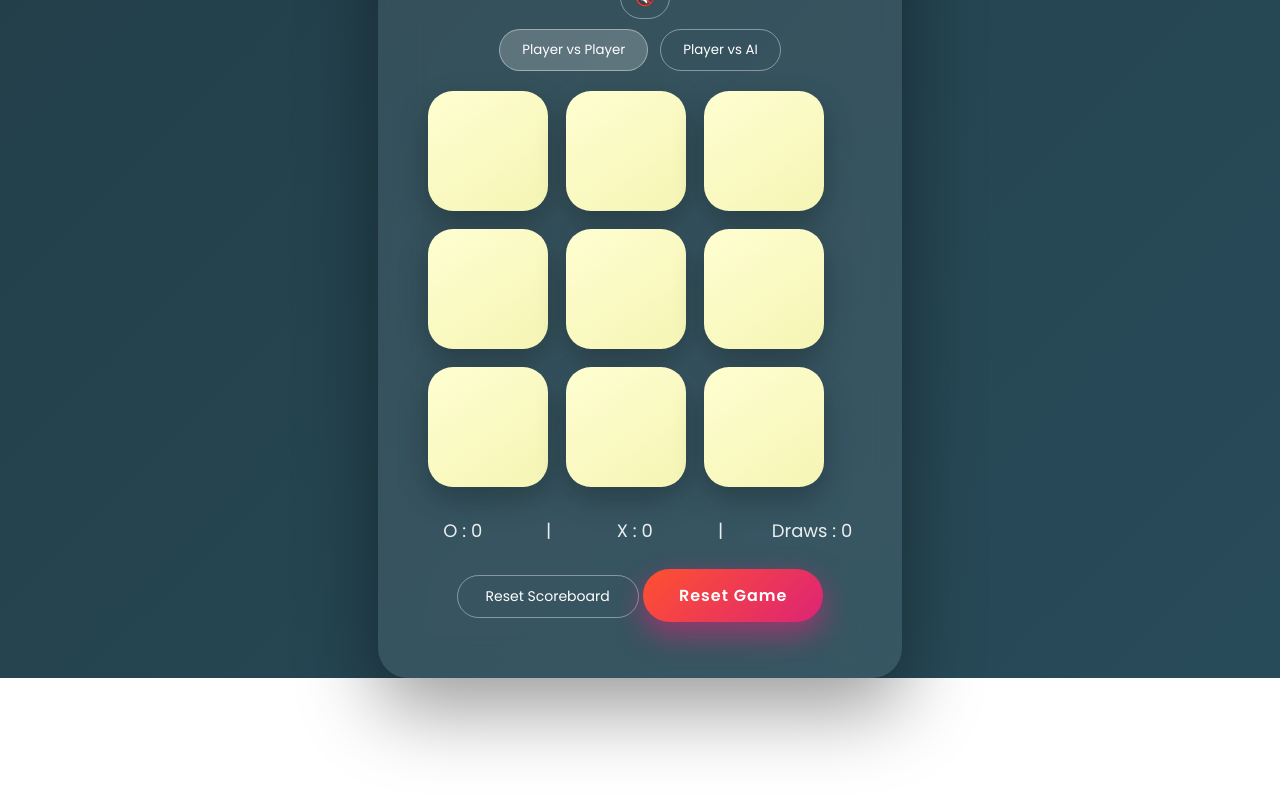
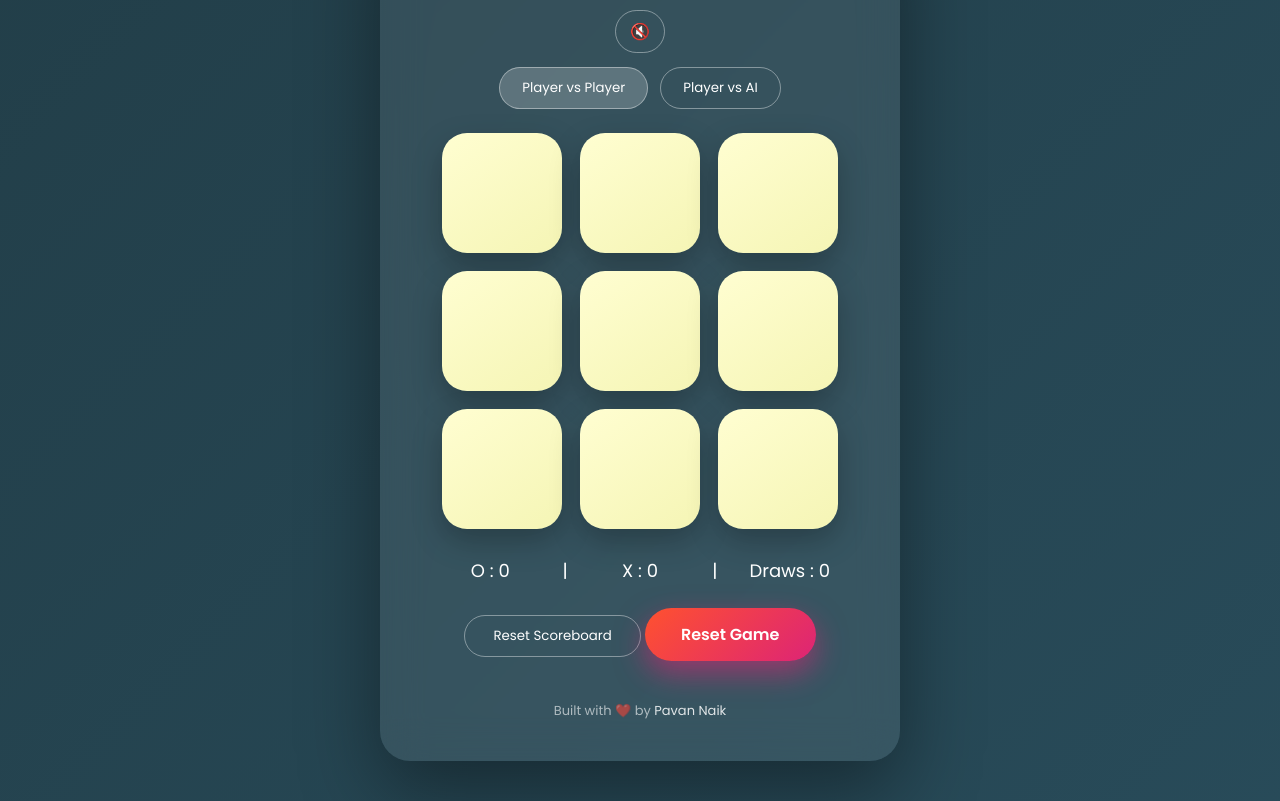
Before and after one commit to Itspavannk/tic-tac-game, a plain HTML site: page index.html in a window 1280 px wide. Shown: the part 142-943 px from the top of the page. Before the commit the page ends 820 px from the top, so only its background shows below. Drawn offline with Linux system fonts and the light colour scheme.

Commit message:
Add creator credit

```diff
--- a/index.html
+++ b/index.html
@@ -4,25 +4,30 @@
   <meta charset="UTF-8" />
   <meta name="viewport" content="width=device-width, initial-scale=1.0" />
   <title>Tic Tac</title>
+
   <link rel="stylesheet" href="style.css" />
   <link href="https://fonts.googleapis.com/css2?family=Poppins:wght@400;600&display=swap" rel="stylesheet">
 </head>
 <body>
 
+  <!-- WIN / DRAW MESSAGE -->
   <div class="msg-container hide">
     <p id="msg"></p>
     <button id="new-btn">New Game</button>
   </div>
 
+  <!-- PAGE WRAPPER -->
+  <div class="page-wrapper">
     <main class="game-card">
+
       <h1 class="title">TIC TAC</h1>
+
       <button id="sound-toggle" class="sound-btn">🔇</button>
 
       <div class="mode-toggle">
         <button id="pvp-btn" class="active">Player vs Player</button>
         <button id="ai-btn">Player vs AI</button>
       </div>
-
 
       <div class="game">
         <button class="box"></button>
@@ -36,6 +41,7 @@
         <button class="box"></button>
       </div>
 
+      <!-- SCOREBOARD -->
       <div class="scoreboard">
         <span id="score-o">O : 0</span>
         <span>|</span>
@@ -45,10 +51,16 @@
       </div>
 
       <button id="reset-score">Reset Scoreboard</button>
-
       <button id="reset-btn">Reset Game</button>
 
+      <p class="credit">
+            Built with ❤️ by <span>Pavan Naik</span>
+      </p>
+
+
     </main>
+  </div>
+
   <script src="ai.js"></script>
   <script src="app.js"></script>
 </body>
--- a/style.css
+++ b/style.css
@@ -1,3 +1,4 @@
+/* ===== RESET ===== */
 * {
   margin: 0;
   padding: 0;
@@ -5,11 +6,9 @@
   font-family: "Poppins", sans-serif;
 }
 
+/* ===== BODY ===== */
 body {
   min-height: 100vh;
-  display: flex;
-  justify-content: center;
-  align-items: center;
   background: linear-gradient(135deg, #0f2027, #203a43, #2c5364);
   background-size: 400% 400%;
   animation: bgMove 12s ease infinite;
@@ -21,7 +20,18 @@ body {
   100% { background-position: 0% 50%; }
 }
 
+/* ===== PAGE WRAPPER ===== */
+.page-wrapper {
+  min-height: 100vh;
+  display: flex;
+  justify-content: center;
+  padding: 40px 16px;
+}
+
+/* ===== GAME CARD ===== */
 .game-card {
+  width: 100%;
+  max-width: 520px;
   padding: 40px 50px;
   border-radius: 30px;
   background: rgba(255, 255, 255, 0.08);
@@ -30,17 +40,35 @@ body {
   text-align: center;
 }
 
+/* ===== TITLE ===== */
 .title {
   color: #fff;
   letter-spacing: 4px;
-  margin-bottom: 30px;
+  margin-bottom: 24px;
 }
 
+/* ===== SOUND BUTTON ===== */
+.sound-btn {
+  margin-bottom: 14px;
+  padding: 8px 14px;
+  border-radius: 999px;
+  border: 1px solid rgba(255,255,255,0.4);
+  background: transparent;
+  color: #fff;
+  font-size: 16px;
+  cursor: pointer;
+}
+
+.sound-btn:hover {
+  background: rgba(255,255,255,0.2);
+}
+
+/* ===== MODE TOGGLE ===== */
 .mode-toggle {
   display: flex;
   justify-content: center;
   gap: 12px;
-  margin-bottom: 20px;
+  margin-bottom: 24px;
 }
 
 .mode-toggle button {
@@ -58,12 +86,13 @@ body {
   background: rgba(255,255,255,0.2);
 }
 
-
+/* ===== GAME GRID ===== */
 .game {
   display: grid;
   grid-template-columns: repeat(3, 120px);
   gap: 18px;
-  margin-bottom: 30px;
+  justify-content: center;
+  margin-bottom: 28px;
 }
 
 .box {
@@ -88,66 +117,7 @@ body {
   cursor: not-allowed;
 }
 
-#reset-btn, #new-btn {
-  padding: 14px 36px;
-  border-radius: 999px;
-  border: none;
-  background: linear-gradient(135deg, #ff512f, #dd2476);
-  color: #fff;
-  font-size: 16px;
-  font-weight: 600;
-  letter-spacing: 1px;
-  cursor: pointer;
-  box-shadow: 0 12px 30px rgba(221, 36, 118, 0.6);
-  transition: all 0.3s ease;
-}
-
-#reset-btn:hover,
-#new-btn:hover {
-  transform: translateY(-4px);
-  box-shadow: 0 20px 50px rgba(221, 36, 118, 0.9);
-}
-
-.msg-container {
-  position: fixed;
-  inset: 0;
-  background: rgba(0,0,0,0.75);
-  display: flex;
-  flex-direction: column;
-  justify-content: center;
-  align-items: center;
-  gap: 20px;
-  z-index: 10;
-}
-
-.sound-btn {
-  margin-left: 10px;
-  padding: 8px 14px;
-  border-radius: 999px;
-  border: 1px solid rgba(255,255,255,0.4);
-  background: transparent;
-  color: #fff;
-  font-size: 16px;
-  cursor: pointer;
-  transition: all 0.3s ease;
-  margin-bottom: 10px;
-}
-
-.sound-btn:hover {
-  background: rgba(255,255,255,0.2);
-}
-
-
-#msg {
-  color: #fff;
-  font-size: 48px;
-}
-
-.hide {
-  display: none;
-}
-
-/* X & O neon */
+/* X & O */
 .box.X {
   color: #00f5ff;
   text-shadow: 0 0 20px rgba(0,245,255,0.9);
@@ -158,55 +128,111 @@ body {
   text-shadow: 0 0 20px rgba(255,94,247,0.9);
 }
 
+/* ===== SCOREBOARD ===== */
 .scoreboard {
-  display: flex;
+  display: grid;
+  grid-template-columns: 1fr auto 1fr auto 1fr;
+  align-items: center;
   justify-content: center;
-  gap: 16px;
-  margin-bottom: 25px;
+  gap: 12px;
+  margin: 20px auto 24px;
   color: #fff;
   font-size: 18px;
   font-weight: 500;
-  opacity: 0.9;
+  white-space: nowrap;
 }
 
-.scoreboard span {
-  min-width: 70px;
-  text-align: center;
-}
-
+/* ===== BUTTONS ===== */
 #reset-score {
-  margin-bottom: 20px;
+  margin-bottom: 16px;
   padding: 10px 28px;
   border-radius: 999px;
   border: 1px solid rgba(255,255,255,0.4);
   background: transparent;
   color: #fff;
-  font-size: 14px;
   cursor: pointer;
-  transition: all 0.3s ease;
 }
 
 #reset-score:hover {
   background: rgba(255,255,255,0.15);
 }
 
-@keyframes winGlow {
-  from {
-    box-shadow: 0 0 15px rgba(255,255,255,0.4);
+#reset-btn,
+#new-btn {
+  padding: 14px 36px;
+  border-radius: 999px;
+  border: none;
+  background: linear-gradient(135deg, #ff512f, #dd2476);
+  color: #fff;
+  font-size: 16px;
+  font-weight: 600;
+  cursor: pointer;
+  box-shadow: 0 12px 30px rgba(221,36,118,0.6);
+}
+
+#reset-btn:hover,
+#new-btn:hover {
+  transform: translateY(-4px);
+  box-shadow: 0 20px 50px rgba(221,36,118,0.9);
+}
+
+/* ===== WIN MESSAGE ===== */
+.msg-container {
+  position: fixed;
+  inset: 0;
+  background: rgba(0,0,0,0.75);
+  display: flex;
+  justify-content: center;
+  align-items: center;
+  flex-direction: column;
+  gap: 20px;
+  z-index: 10;
+}
+
+#msg {
+  color: #fff;
+  font-size: 42px;
+}
+
+.hide {
+  display: none;
+}
+
+/* ===== MOBILE ONLY ===== */
+@media (max-width: 425px) {
+  .game-card {
+    padding: 24px 16px;
   }
-  to {
-    box-shadow: 0 0 35px rgba(255,255,255,0.9);
+
+  .game {
+    grid-template-columns: repeat(3, 85px);
+    gap: 12px;
+  }
+
+  .box {
+    width: 85px;
+    height: 85px;
+    font-size: 44px;
   }
 }
 
-.win {
-  animation: winGlow 0.8s ease-in-out infinite alternate;
-}
-
-
+/* Disable hover on touch */
 @media (hover: none) {
   .box:hover {
     transform: none;
     box-shadow: 0 12px 30px rgba(0,0,0,0.25);
   }
 }
+
+/* ===== CREDIT ===== */
+.credit {
+  margin-top: 28px;
+  font-size: 13px;
+  color: rgba(255, 255, 255, 0.6);
+  text-align: center;
+}
+
+.credit span {
+  font-weight: 500;
+  color: rgba(255, 255, 255, 0.85);
+}
```
Lines whose indentation alone changed are shown as unchanged.
